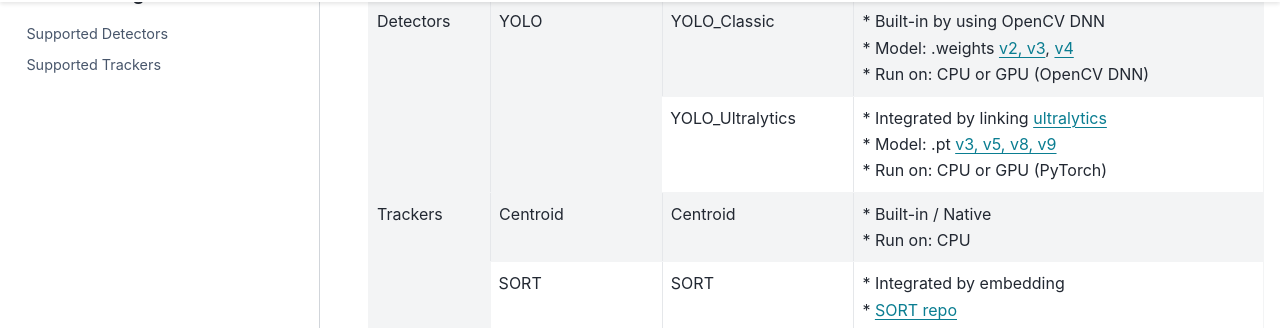
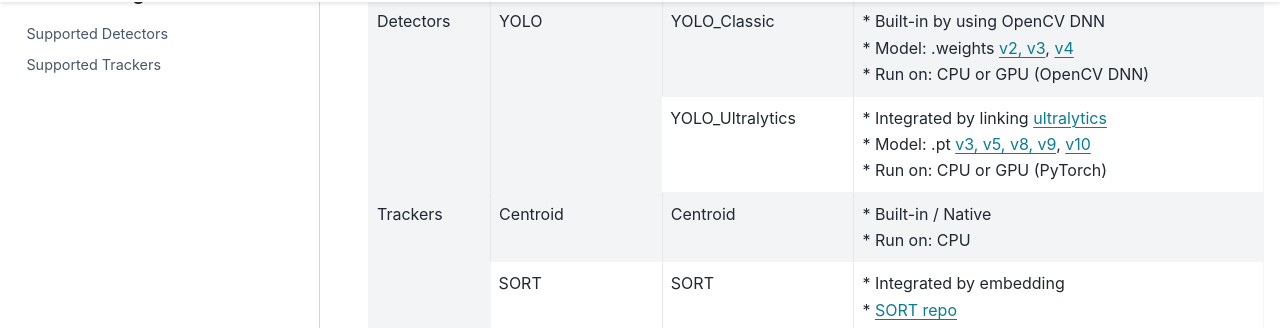
Before and after one commit to numediart/vsensebox, a Sphinx documentation site: the page built from docs/vsensebox/modules.rst, in a window 1280 px wide and 900 px high, scrolled down 438 px. Shown: the part 126-454 px from the top of the window. Built offline with Sphinx 7.4.7 and the PyData theme 0.15.4, drawn with Linux system fonts in a browser that asks for light colours; the version number is read from the project's files by our own code.

Commit message:
Add YOLOv10 to documentation

```diff
--- a/docs/vsensebox/modules.rst
+++ b/docs/vsensebox/modules.rst
@@ -18,7 +18,7 @@
    |            |              |                  | | * Run on: CPU or GPU (OpenCV DNN)             |
    |            |              +------------------+-------------------------------------------------+
    |            |              | YOLO_Ultralytics | | * Integrated by linking `ultralytics`_        |
-   |            |              |                  | | * Model: .pt `v3, v5, v8, v9`_                |
+   |            |              |                  | | * Model: .pt `v3, v5, v8, v9`_, v10_          |
    |            |              |                  | | * Run on: CPU or GPU (PyTorch)                |
    +------------+--------------+------------------+-------------------------------------------------+
    | Trackers   | Centroid     | Centroid         | | * Built-in / Native                           |
@@ -40,6 +40,7 @@
 .. _V4: https://github.com/AlexeyAB/darknet
 .. _ultralytics: https://github.com/numediart/ultralytics-for-vsensebox
 .. _v3, v5, v8, v9: https://github.com/ultralytics/assets/releases
+.. _v10: https://github.com/THU-MIG/yolov10/releases
 .. _SORT repo: https://github.com/abewley/sort
 .. _DeepSORT repo: https://github.com/deshwalmahesh/yolov7-deepsort-tracking
 
```
